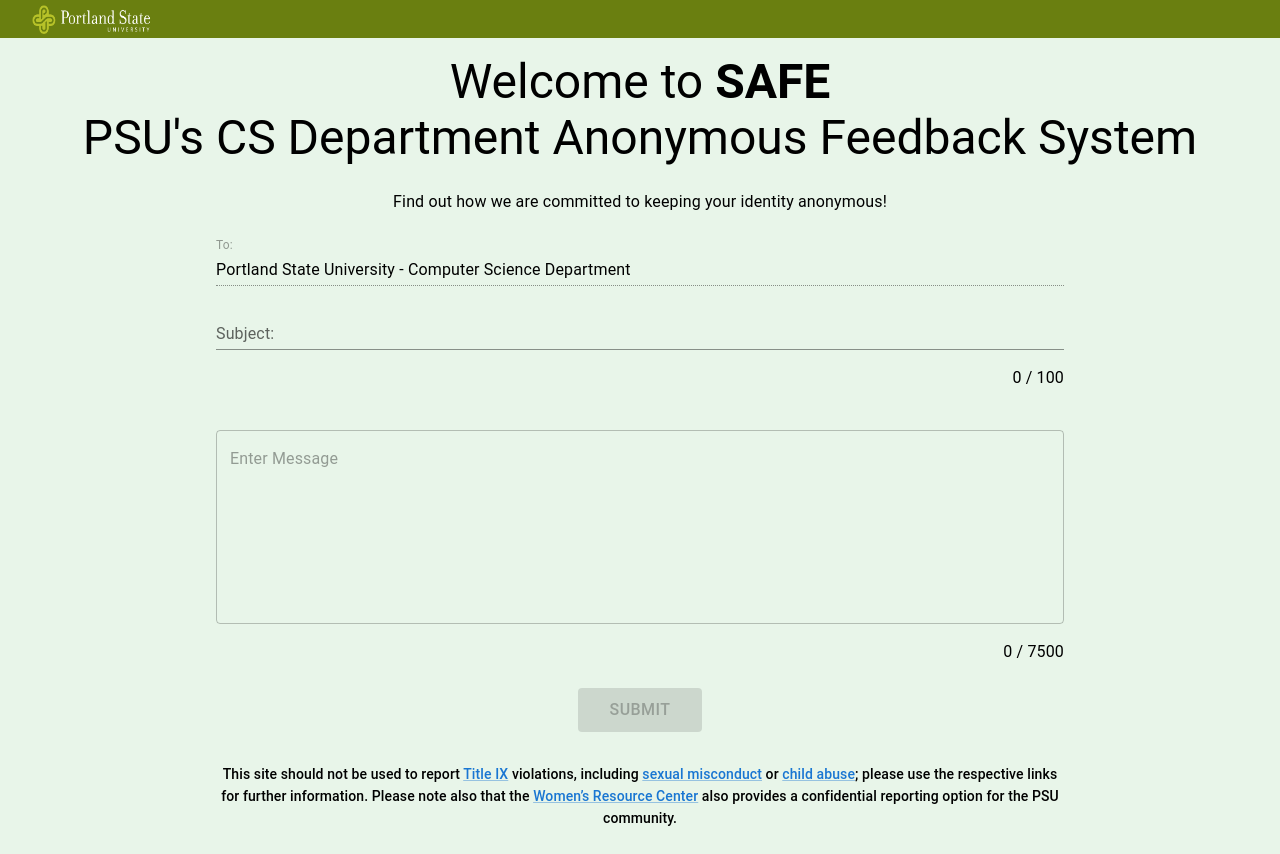
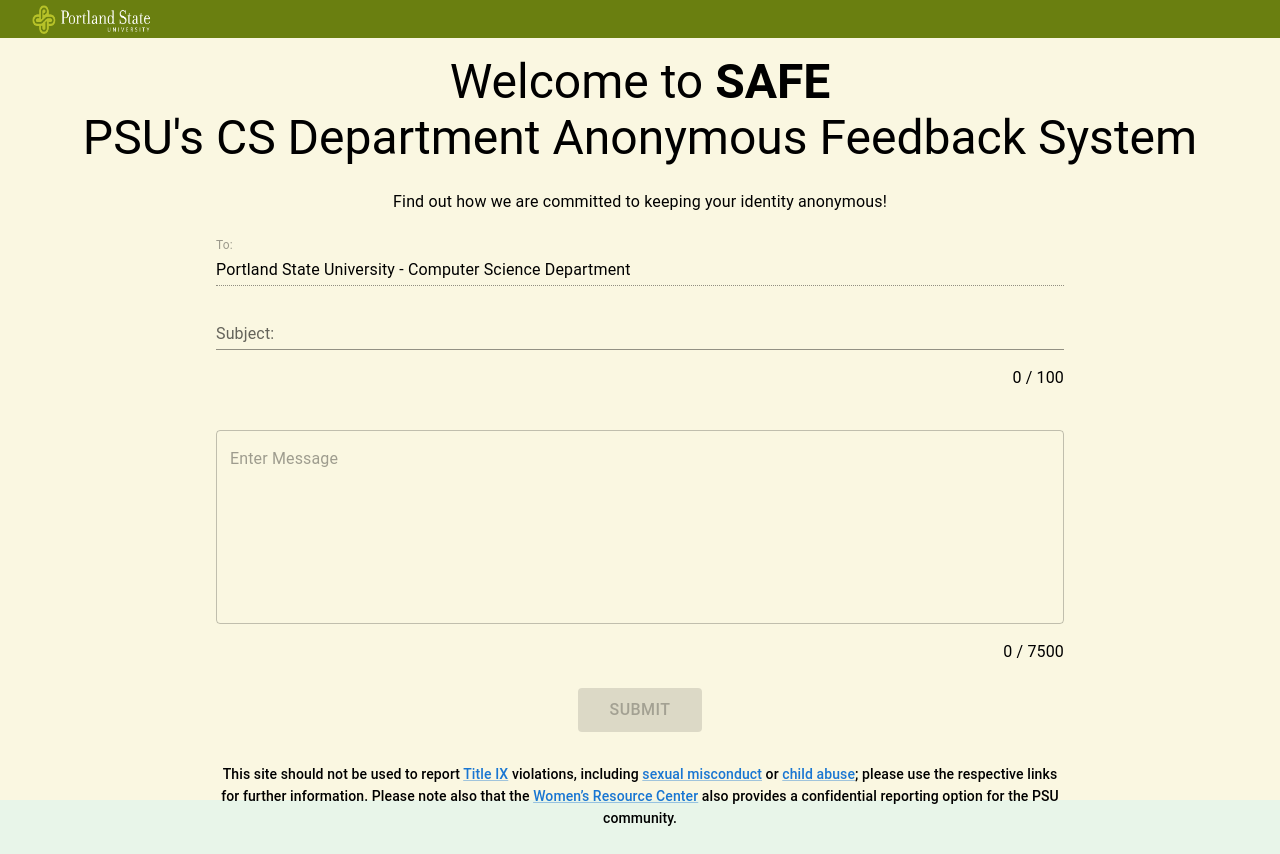
Before and after one commit to PSU-MCECS-SAFE/SAFE, a React (Create React App) app: page / in a window 1280 px wide. Built offline with nearby package versions, Linux system fonts and the light colour scheme.

Commit message:
Changed background color. Need to override textfields to ignore background

```diff
--- a/src/safeUI/SafeUI.tsx
+++ b/src/safeUI/SafeUI.tsx
@@ -12,11 +12,13 @@
 import React from 'react';
 // import { lightGreen } from '@mui/material/colors';
 import { useCallback, useEffect, useState } from 'react';
-import {GoogleReCaptchaProvider, useGoogleReCaptcha} from "react-google-recaptcha-v3";
+import {
+  GoogleReCaptchaProvider,
+  useGoogleReCaptcha,
+} from 'react-google-recaptcha-v3';
 
 // Function to handle token from reCAPTCHA
-function handleToken(token: string){
-};
+function handleToken(token: string) {}
 
 const Captcha = () => {
   const { executeRecaptcha } = useGoogleReCaptcha();
@@ -126,7 +128,7 @@
   const isSubmitDisabled = !to || !subject || !message;
 
   return (
-    <Box sx={{ backgroundColor: '#E8F5E9', width: '100vw', height: '100vh' }}>
+    <Box sx={{ backgroundColor: '#faf7e1', width: '100vw', height: '100vh' }}>
       <Box
         sx={{
           backgroundColor: '#6a7f10',
```
